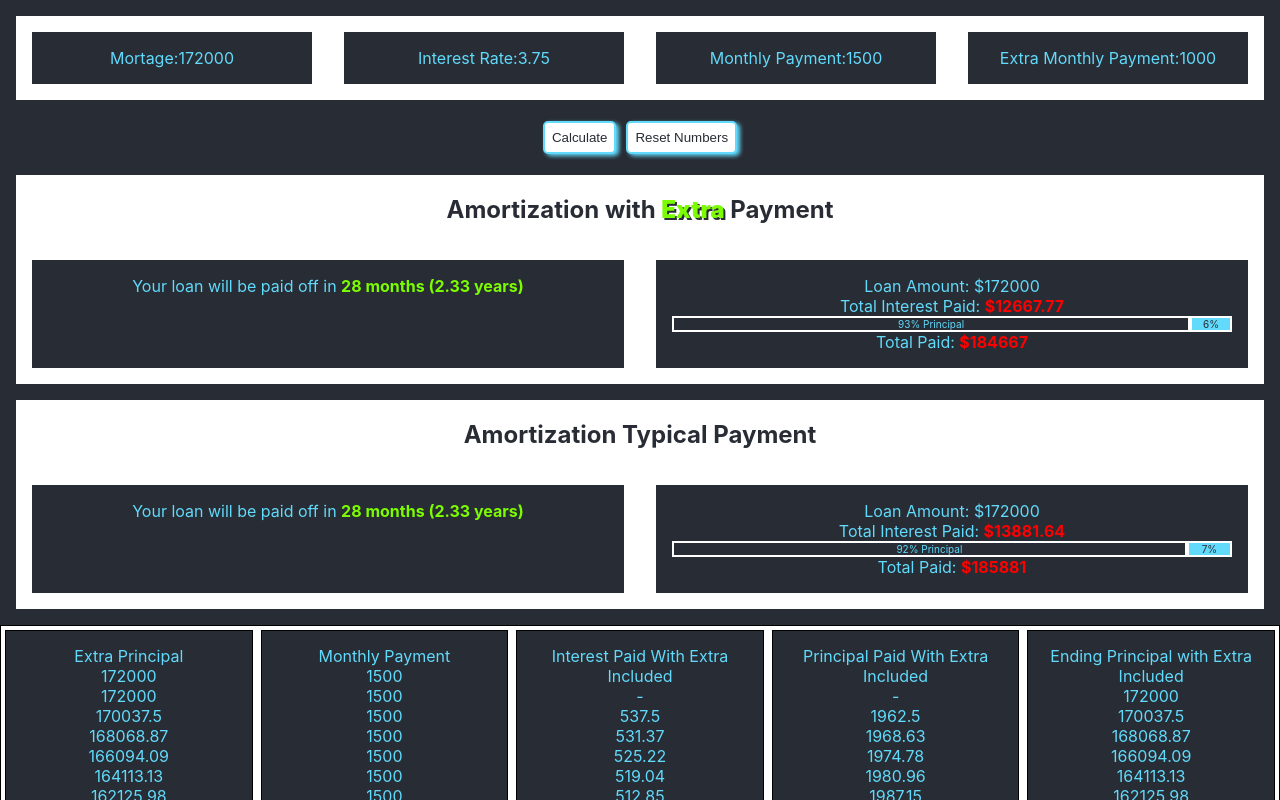
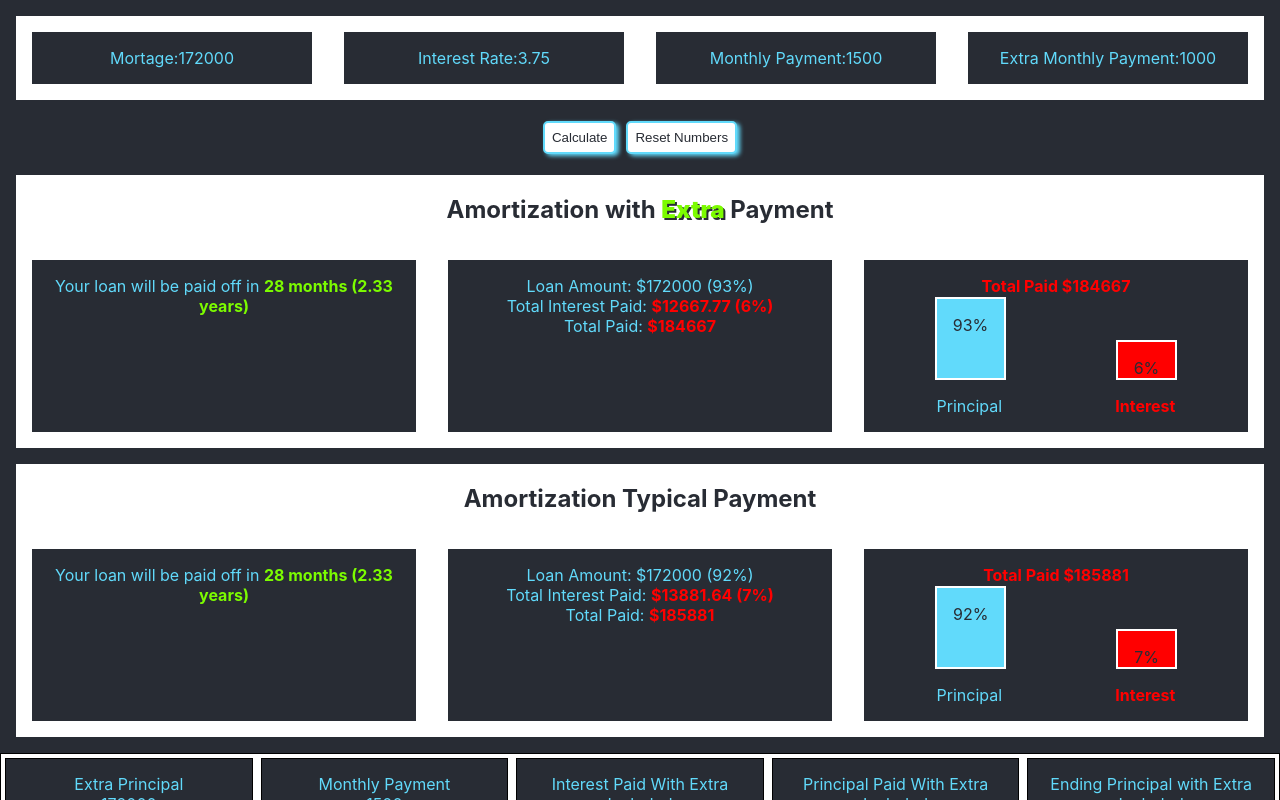
Before and after one commit to saykaren/LoanTest, a React (Create React App) app: page / in a window 1280 px wide. Both pictures are taken after a click on the button "Calculate". Shown: the top 800 px of the page. Built offline with nearby package versions, Linux system fonts and the light colour scheme.

Commit message:
Adjusted the graphs to hopefully be more clear on the percentage bar chart

```diff
--- a/src/components/app/DataRevealed.js
+++ b/src/components/app/DataRevealed.js
@@ -31,94 +31,139 @@ const RevealData = ({
     <section>
       {extraInterestPaidArray.length > 0 && (
         <div className="dataForm">
-            <h2 className="headerCalc">Amortization with   <span className="positive">Extra</span> Payment</h2>
+          <h2 className="headerCalc">
+            Amortization with <span className="positive">Extra</span> Payment
+          </h2>
           <div className="dataSection">
-            Your loan will be paid off in {' '}
+            Your loan will be paid off in{' '}
             <span className="positive">
               {extraInterestPaidArray.length} months (
               {(extraInterestPaidArray.length / 12).toFixed(2)} years)
             </span>
           </div>
           <div className="dataSection">
-            Loan Amount: ${mortgage}
-            <br />
+            <div>
+              Loan Amount: ${mortgage} ({parseInt(extraPrincipalWidth)}%)
+            </div>
+            <div>
               Total Interest Paid:{' '}
-            <span className="negative">${extraCalcPaidToBank}</span>
-            <div className="bar">
+              <span className="negative">${extraCalcPaidToBank} ({parseInt(extraInterestWidth)}%)</span>
+            </div>
+            <div>
+
+            Total Paid:{' '}
+            <span className="negative"> ${parseInt(extraTotalPaid)}</span>
+            </div>
+          </div>
+          <div className="dataSection">
+            <div className='negative'>
+              Total Paid ${parseInt(extraTotalPaid)}
+            </div>
+            <div className='growGraph'>
               <div
                   id="principalBar"
+                  className="detailsColumn"
                   style={{
-                  width: `${extraPrincipalWidth}%`,
-                  backgroundColor: '#282c34',
+                    height: `${extraPrincipalWidth/2}%`,
+                    backgroundColor: '#61dafb',
                     border: '2px solid white',
-                  fontSize: 'x-small',
+                    color: '#282c34',
+
                   }}
               >
-                {parseInt(extraPrincipalWidth)}% Principal
+                {parseInt(extraPrincipalWidth)}%
               </div>
               <div
                   id="interestPaid"
+                  className="detailsColumn"
                   style={{
-                  width: `${extraInterestWidth}%`,
-                  backgroundColor: '#61dafb',
+                    height: `${extraInterestWidth/2}%`,
+                    backgroundColor: 'red',
                     border: '2px solid white',
                     color: '#282c34',
-                  fontSize: 'x-small',
                   }}
               >
                 {parseInt(extraInterestWidth)}%
+
               </div>
+
             </div>
-            Total Paid:{' '}
-            <span className="negative"> ${parseInt(extraTotalPaid)}</span>
+            <div
+            style={{display: 'flex', justifyContent: 'space-around'}}>
+              <div>Principal</div>
+              <div className='negative'>Interest</div>
+            </div>
           </div>
          </div>
       )}
       {interestPaidArray.length > 0 && (
           <div className="dataForm">
-          <h2 className="headerCalc">Amortization Typical Payment</h2>
+            <h2 className="headerCalc">
+              Amortization Typical Payment
+            </h2>
             <div className="dataSection">
               Your loan will be paid off in{' '}
               <span className="positive">
-              {' '}
               {interestPaidArray.length} months (
                 {(interestPaidArray.length / 12).toFixed(2)} years)
             </span>
             </div>
             <div className="dataSection">
-            Loan Amount: ${mortgage}
-            <br />
-            Total Interest Paid: <span className="negative">${paidToBank}</span>
-            <div className="bar">
-              <div
-                id="principalBar"
-                style={{
-                  width: `${principalWidth}%`,
-                  backgroundColor: '#282c34',
-                  border: '2px solid white',
-                  fontSize: 'x-small',
-                }}
-              >
-                {parseInt(principalWidth)}% Principal
+              <div>
+                Loan Amount: ${mortgage} ({parseInt(principalWidth)}%)
               </div>
-              <div
-                id="interestPaid"
-                style={{
-                  width: `${interestWidth}%`,
-                  backgroundColor: '#61dafb',
-                  border: '2px solid white',
-                  color: '#282c34',
-                  fontSize: 'x-small',
-                }}
-              >
-                {parseInt(interestWidth)}%
+              <div>
+                Total Interest Paid:{' '}
+                <span className="negative">${paidToBank} ({parseInt(interestWidth)}%)</span>
               </div>
-            </div>
+              <div>
+
                 Total Paid:{' '}
                 <span className="negative"> ${parseInt(totalPaid)}</span>
               </div>
             </div>
+            <div className="dataSection">
+              <div className='negative'>
+                Total Paid ${parseInt(totalPaid)}
+              </div>
+              <div className='growGraph'>
+                <div
+                    id="principalBar"
+                    className="detailsColumn"
+                    style={{
+                      height: `${principalWidth/2}%`,
+                      backgroundColor: '#61dafb',
+                      border: '2px solid white',
+                      color: '#282c34',
+
+                    }}
+                >
+                  {parseInt(principalWidth)}%
+                </div>
+                <div
+                    id="interestPaid"
+                    className="detailsColumn"
+                    style={{
+                      height: `${interestWidth/2}%`,
+                      backgroundColor: 'red',
+                      border: '2px solid white',
+                      color: '#282c34',
+                    }}
+                >
+                  {parseInt(interestWidth)}%
+
+                </div>
+
+              </div>
+              <div
+                  style={{display: 'flex', justifyContent: 'space-around'}}>
+                <div>Principal</div>
+                <div className='negative'>Interest</div>
+              </div>
+            </div>
+          </div>
       )}
+
     </section>
   );
 };
--- a/src/styling/App1.scss
+++ b/src/styling/App1.scss
@@ -21,6 +21,15 @@ button{
 .bar {
   display: flex;
   }
+
+#columns {
+  display: flex;
+}
+
+.detailsColumn {
+  margin: 1em;
+  padding: 1em;
+}
 
 #table {
   border: 1px solid black;
@@ -130,3 +139,10 @@ button{
   font-weight: bolder;
   text-shadow: 2px 2px $primary-color;
 }
+
+.growGraph {
+  display: flex;
+  height: 100px;
+  justify-content: space-around;
+  align-items: flex-end;
+}
```
Lines whose indentation alone changed are shown as unchanged.
